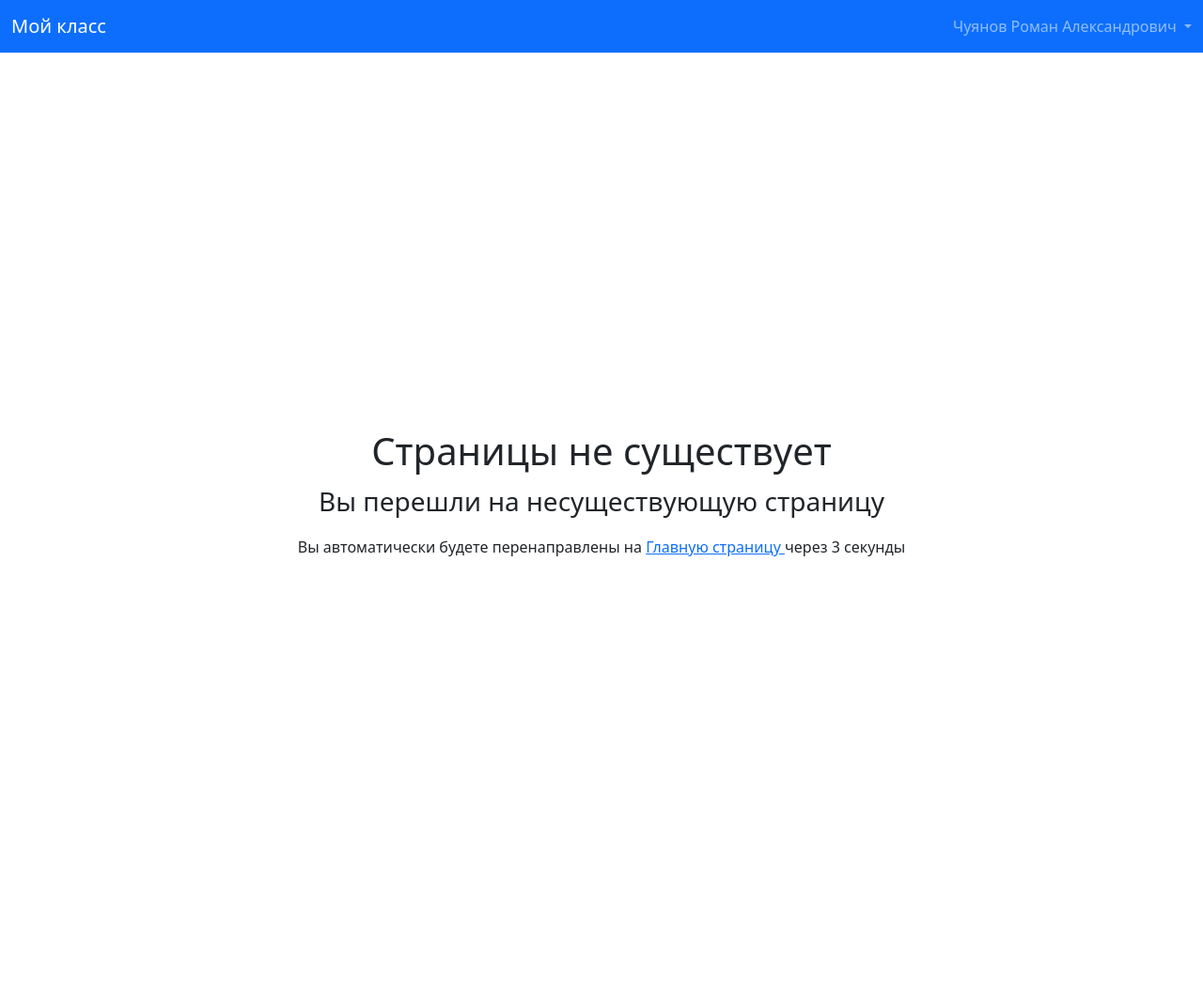
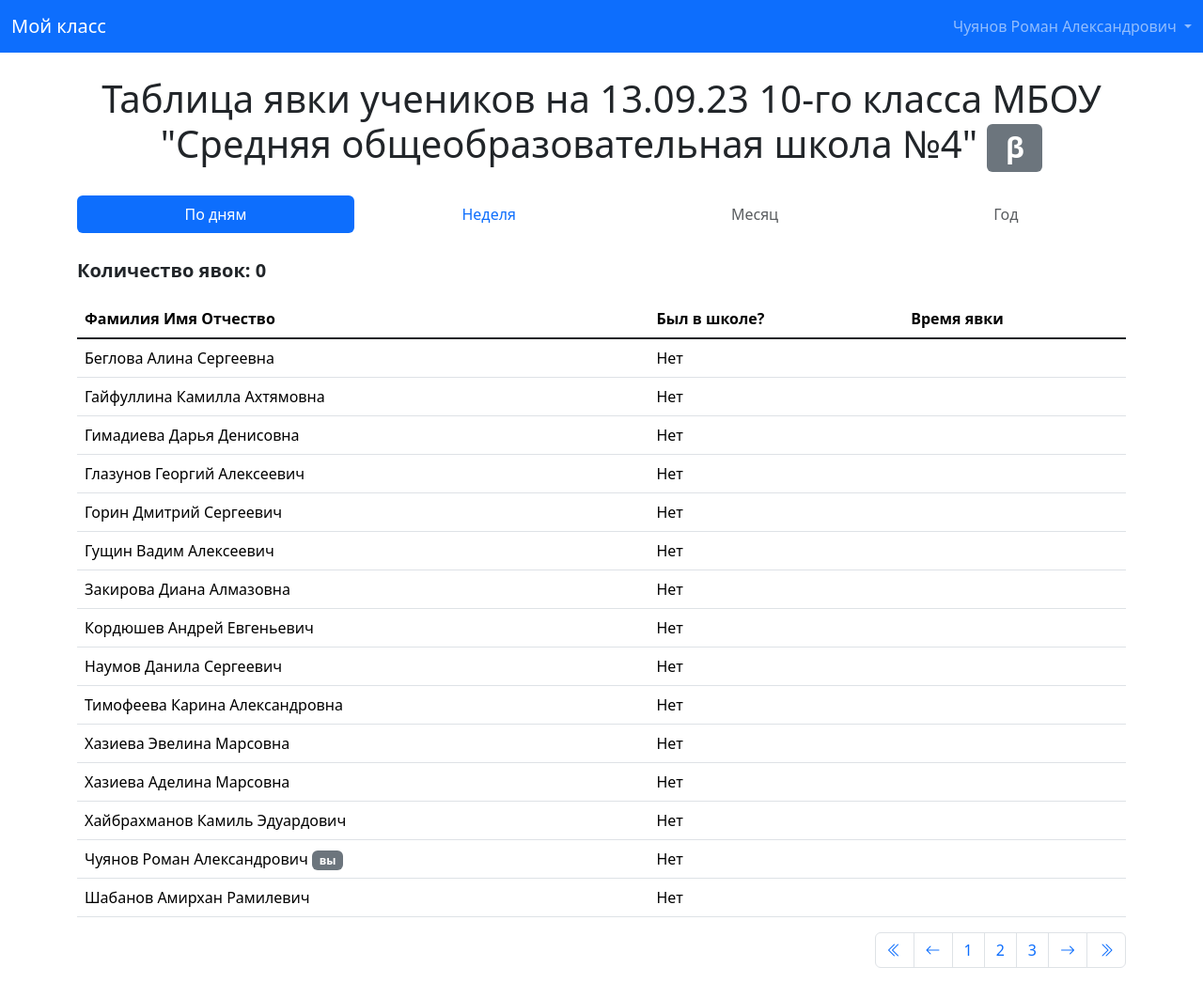
Before and after one commit to AftBINKO/my-class, a Flask app: a page that uses templates/base.html in a window 1280 px wide. Shown: the whole page at 94% size. Before the commit the page ends 592 px from the top, so only its background shows below. Run offline with Flask 3, Linux system fonts and the light colour scheme; a user stored in the database is signed in; data comes from the database, SQL or seed files in the repository; both versions use the stored data as it was after the commit.

Commit message:
Оптимизирована таблица на неделю, добавлена таблица по дням

```diff
--- a/data/config.json
+++ b/data/config.json
@@ -1 +1 @@
-{"update_times": "2023-09-05 20:25:51.148399"}
+{"update_times": "2023-09-07 17:39:19.185221"}
--- a/data/functions.py
+++ b/data/functions.py
@@ -1,6 +1,6 @@
 from datetime import datetime
 from json import load, dump
-from os import path
+from pytz import timezone
 
 from .db_session import create_session
 from .models import User, Status, Permission, Class, School
--- a/main.py
+++ b/main.py
@@ -1044,15 +1044,6 @@ def class_info(school_id, class_id):
 
     students.sort(key=lambda st: st.fullname.split()[0])
 
-    # if request.method == "POST":
-    #     for student in students:
-    #         student.is_arrived = False
-    #         student.arrival_time = None
-    #     db_sess.commit()
-    #     db_sess.close()
-    #
-    #     return redirect(url_for("class_info", school_id=school_id, class_id=class_id))
-
     data = {
         "school": school,
         "permissions": permissions,
@@ -1092,7 +1083,7 @@ def weekly_schedule(school_id, class_id):
     students = list(sorted([user for user in db_sess.query(User).filter(User.class_id == class_id).all() if  # noqa
                             check_status(user, "Ученик")], key=lambda st: st.fullname.split()[0]))
 
-    today = datetime.today()
+    today = datetime.now().astimezone(timezone("Europe/Moscow"))
     weekday = today.weekday()
 
     dates = []
@@ -1121,9 +1112,10 @@ def weekly_schedule(school_id, class_id):
         for w, dt1 in enumerate(dates):
             for dt2 in student_datetimes:
                 if dt1 == dt2.date():
-                    schedule[student.fullname][WEEKDAYS[w]] = dt2.strftime("%H:%M")
+                    schedule[student.fullname][WEEKDAYS[w]] = dt2.time().strftime("%H:%M")
                     presence[WEEKDAYS[w]] += 1
                     total_presence += 1
+                    break
 
     data = {
         "school": school,
@@ -1140,6 +1132,74 @@ def weekly_schedule(school_id, class_id):
     return render_template("weekly_schedule.html", **data)
 
 
+@app.route('/schools/school/<school_id>/classes/class/<class_id>/schedule/annual')
+@app.route('/schools/school/<school_id>/classes/class/<class_id>/schedule/annual/current')
+@login_required
+def current_annual_schedule(school_id, class_id):
+    current_date = datetime.now().astimezone(timezone("Europe/Moscow")).strftime("%d.%m.%y")
+    return redirect(url_for("annual_schedule", school_id=school_id, class_id=class_id, date=current_date))
+
+
+@app.route('/schools/school/<school_id>/classes/class/<class_id>/schedule/annual/<date>', methods=['GET', 'POST'])
+@login_required
+def annual_schedule(school_id, class_id, date):
+    school_id, class_id = int(school_id), int(class_id)  # noqa
+
+    if not current_user.is_registered:
+        return redirect(url_for("finish_register"))
+
+    db_sess = create_session()
+    school = db_sess.query(School).filter(School.id == school_id).first()  # noqa
+
+    permission1 = db_sess.query(Permission).filter(Permission.title == "editing_self_class").first()  # noqa
+    permission2 = db_sess.query(Permission).filter(Permission.title == "editing_classes").first()  # noqa
+    permission3 = db_sess.query(Permission).filter(Permission.title == "editing_school").first()  # noqa
+
+    if not ((allowed_permission(current_user, permission2) or (
+            allowed_permission(current_user, permission1) and current_user.class_id == class_id)) and (
+                    current_user.school_id == school_id or allowed_permission(current_user, permission3))):
+        db_sess.close()
+        abort(403)
+
+    school = db_sess.query(School).filter(School.id == school_id).first()  # noqa
+    school_class = db_sess.query(Class).filter(Class.id == class_id).first()  # noqa
+
+    students = list(sorted([user for user in db_sess.query(User).filter(User.class_id == class_id).all() if  # noqa
+                            check_status(user, "Ученик")], key=lambda st: st.fullname.split()[0]))
+
+    date = datetime.strptime(date, "%d.%m.%y").date()
+
+    presence = 0
+    schedule = {}
+    for student in students:
+        schedule[student.fullname] = {}
+        schedule[student.fullname]["is_arrived"] = False
+
+        if student.list_times:
+            student_datetimes = list(
+                map(lambda d: datetime.strptime(d, "%Y-%m-%d %H:%M:%S.%f"), student.list_times.split(", ")))
+
+            for dt in student_datetimes:
+                if date == dt.date():
+                    schedule[student.fullname]["is_arrived"] = True
+                    presence += 1
+                    schedule[student.fullname]["arrival_time"] = dt.time().strftime("%H:%M")
+                    break
+
+    data = {
+        "school": school,
+        "students": students,
+        "class": school_class,
+        "date": date,
+        "weekdays": WEEKDAYS,
+        "schedule": schedule,
+        "presence": presence,
+    }
+
+    db_sess.close()
+    return render_template("annual_schedule.html", **data)
+
+
 @scheduler.task("cron", id="everyday", hour="00", minute="00")
 def everyday():
     clear_times(CONFIG_PATH, echo=DEBUG)
@@ -1557,10 +1617,6 @@ def crash(error):
 if __name__ == '__main__':
     with open(CONFIG_PATH) as config:
         cfg = load(config)
-
-    # if "update_times" in cfg.keys() and cfg["update_keys"] is not None and (datetime.now() - datetime.strptime(
-    #         cfg["update_keys"], "%Y-%m-%d %H:%M:%S.%f")).days >= 1:
-    #     clear_times(echo=DEBUG)
 
     clear = False
     if "update_times" in cfg.keys():
--- /dev/null
+++ b/templates/annual_schedule.html
@@ -0,0 +1,106 @@
+{% extends "base.html" %}
+
+{% set wds = ["Понедельник", "Вторник", "Среда", "Четверг", "Пятница", "Суббота"] %}
+
+{% block title %}
+    Таблица явки учеников на {{ date.strftime("%d.%m.%y") }}
+    {% if class.letter %}
+        {{ class.class_number }}-го "{{ class.letter }}" класса {{ school.name }}
+    {% else %}
+        {{ class.class_number }}-го класса {{ school.name }}
+    {% endif %}
+{% endblock %}
+
+{% block content %}
+    <div class="container" style="margin-top: 25px">
+        <h1 style="text-align: center">
+            Таблица явки учеников на {{ date.strftime("%d.%m.%y") }}
+            {% if class.letter %}
+                {{ class.class_number }}-го "{{ class.letter }}" класса {{ school.name }}
+            {% else %}
+                {{ class.class_number }}-го класса {{ school.name }}
+            {% endif %}
+            <span class="badge bg-secondary">β</span>
+        </h1>
+    </div>
+    <div class="container" style="margin-top: 25px">
+        <ul class="nav nav-pills nav-fill">
+            <li class="nav-item">
+                <a class="nav-link active" aria-disabled="true" href="#">По дням</a>
+            </li>
+            <li class="nav-item">
+                <a class="nav-link" aria-current="page"
+                   href="{{ url_for("weekly_schedule", class_id=class.id, school_id=school.id) }}">Неделя</a>
+            </li>
+            <li class="nav-item">
+                <a class="nav-link disabled" aria-disabled="true">Месяц</a>
+            </li>
+            <li class="nav-item">
+                <a class="nav-link disabled" aria-disabled="true">Год</a>
+            </li>
+        </ul>
+    </div>
+    <div class="container" style="margin-top: 25px">
+        <p class="fs-5 fw-bold">Количество явок: {{ presence }}</p>
+        <table class="table">
+            <thead>
+            <tr>
+                <th scope="col">Фамилия Имя Отчество</th>
+                <th scope="col">Был в школе?</th>
+                <th scope="col">Время явки</th>
+            </tr>
+            </thead>
+            <tbody class="table-group-divider">
+            {% for student in students %}
+                <tr>
+                    <td>
+                        {{ student.fullname }}
+                        {% if student.id == current_user.id %}
+                            <span class="badge bg-secondary">вы</span>
+                        {% endif %}
+                    </td>
+                    <td>
+                        {% if schedule[student.fullname]["is_arrived"] %}
+                            Да
+                        {% else %}
+                            Нет
+                        {% endif %}
+                    </td>
+                    <td>
+                        {% if schedule[student.fullname]["is_arrived"] %}
+                            {{ schedule[student.fullname]["arrival_time"] }}
+                        {% endif %}
+                    </td>
+                </tr>
+            {% endfor %}
+            </tbody>
+        </table>
+        <nav aria-label="Даты">
+            <ul class="pagination justify-content-end">
+                <li class="page-item">
+                    <a class="page-link">
+                        <i class="bi bi-chevron-double-left"></i>
+                    </a>
+                </li>
+                <li class="page-item">
+                    <a class="page-link">
+                        <i class="bi bi-arrow-left"></i>
+                    </a>
+                </li>
+                <li class="page-item"><a class="page-link" href="#">1</a></li>
+                <li class="page-item"><a class="page-link" href="#">2</a></li>
+                <li class="page-item"><a class="page-link" href="#">3</a></li>
+                <li class="page-item">
+                    <a class="page-link" href="#">
+                        <i class="bi bi-arrow-right"></i>
+                    </a>
+                </li>
+                <li class="page-item">
+                    <a class="page-link">
+                        <i class="bi bi-chevron-double-right"></i>
+                    </a>
+                </li>
+            </ul>
+        </nav>
+    </div>
+{% endblock %}
--- a/templates/class_info.html
+++ b/templates/class_info.html
@@ -97,7 +97,9 @@
                     <th scope="col">Фамилия Имя Отчество</th>
                     {% if "editing_classes" in permissions or ("editing_self_class" in permissions and current_user.class_id == class.id) %}
                         <th scope="col">В школе?</th>
-                        <th scope="col">Время прибытия <a href="{{ url_for("weekly_schedule", school_id=school.id, class_id=class.id) }}" class="bi bi-list" style="color: #000000"></a></th>
+                        <th scope="col">Время явки <a
+                                href="{{ url_for("weekly_schedule", school_id=school.id, class_id=class.id) }}"
+                                class="bi bi-list" style="color: #000000"></a></th>
                         <th scope="col">Ключ</th>
                     {% endif %}
                     <th scope="col"></th>
```
Also changed, not shown: templates/weekly_schedule.html (+7 -3 lines), tests.py (+1 -7 lines), db/data.sqlite3.
